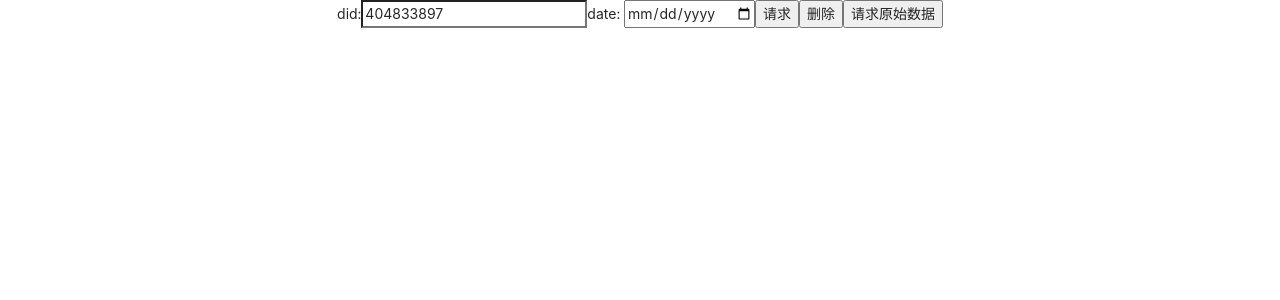
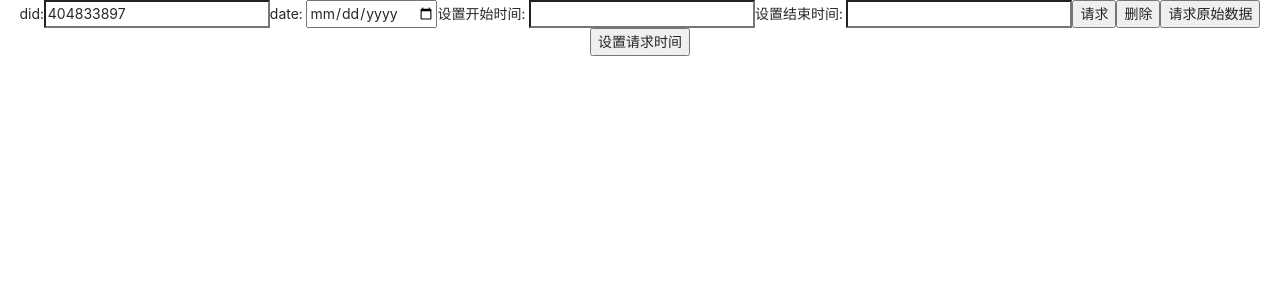
Before and after one commit to liudada118/test, a React (Create React App) app in the folder mianweb/: page / in a window 1280 px wide. Shown: the top 300 px of the page. Built offline with nearby package versions, Linux system fonts and the light colour scheme.

Commit message:
设置睡眠时间段
设置睡眠时间段

```diff
--- a/mianweb/src/App.js
+++ b/mianweb/src/App.js
@@ -126,6 +126,10 @@ function App() {
   const [dateNum, setDateNum] = useState('')
   const [post, setPost] = useState('')
   const [oriData, setOri] = useState('')
+
+
+  const [startTime , setStartTime] = useState('')
+  const [endTime, setEndTime] = useState('')
 
   // const deviceIddeb = useDebounceHook(deviceId, 1000);
   // useEffect(() => {
@@ -301,6 +305,20 @@ function App() {
       setOri(arr)
     })
   }
+
+  const setTime = () => {
+        const timestamp = Date.parse(new Date()) / 1000
+        axios.post(setUrl, {
+          sign: md5(key + timestamp),
+          timestamp: timestamp,
+          did: deviceId,
+          start_time: startTime,
+          end_time : endTime,
+        }).then((res) => {
+          console.log(res)
+        })
+      }
+
   return (
     <div className="App">
       did:<input type="text" name="" id="" value={deviceId} onChange={(e) => { setDeviceID(e.target.value) }} />
@@ -310,9 +328,12 @@ function App() {
           return <Option key={index} value={index}>{a}</Option>
         })}
       </Select> : null}
+       设置开始时间: <input type="text" onChange={(e) => { setStartTime(e.target.value) }}/>
+      设置结束时间: <input type="text" onChange={(e) => { setEndTime(e.target.value) }}/>
       <button onClick={() => { create() }} >请求</button>
       <button onClick={() => { onDelete() }}>删除</button>
       <button onClick={() => { fetchDate() }} >请求原始数据</button>
+       <button onClick={() => {setTime()}}>设置请求时间</button>
       {/* {breathe !=='' ? <div>呼吸 {breathe}</div> : null }
       {move!=='' ? <div>体动 {move}</div> : null }
       {level!=='' ? <div>离床 {level}</div> : null } */}
```
